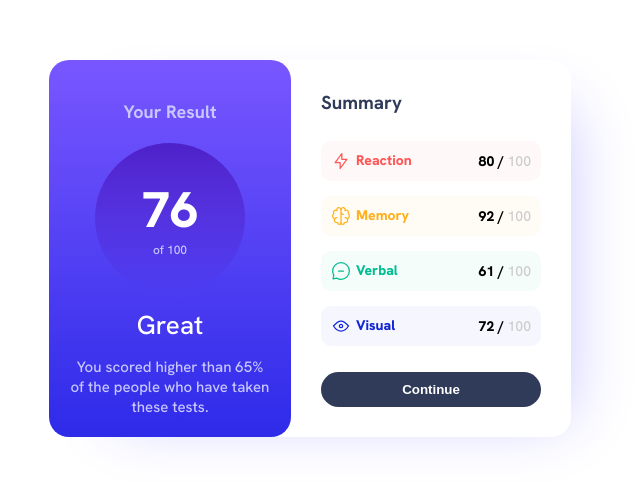
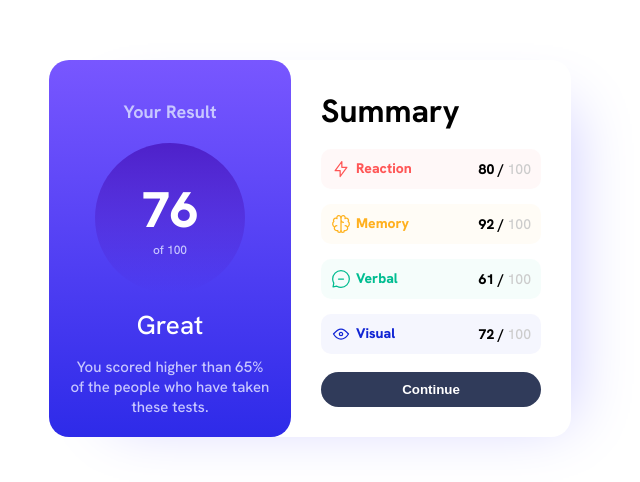
Before and after one commit to OmprakashR/Results-Summary-Challenge, a plain HTML site: page index.html in a window 1280 px wide. Shown: the part 152-634 px from the top of the page, without its empty margins (330-970 px from the left). Drawn offline with Linux system fonts and the light colour scheme.

Commit message:
Update index.html

```diff
--- a/index.html
+++ b/index.html
@@ -45,7 +45,7 @@
   </div>
  <div class="Summary_right_card">
   <div class="summary_right_card_heading">
-<h3>Summary</h3>
+<h1>Summary</h1>
   </div>
    <div id="Summary_card">
       </div>
```
